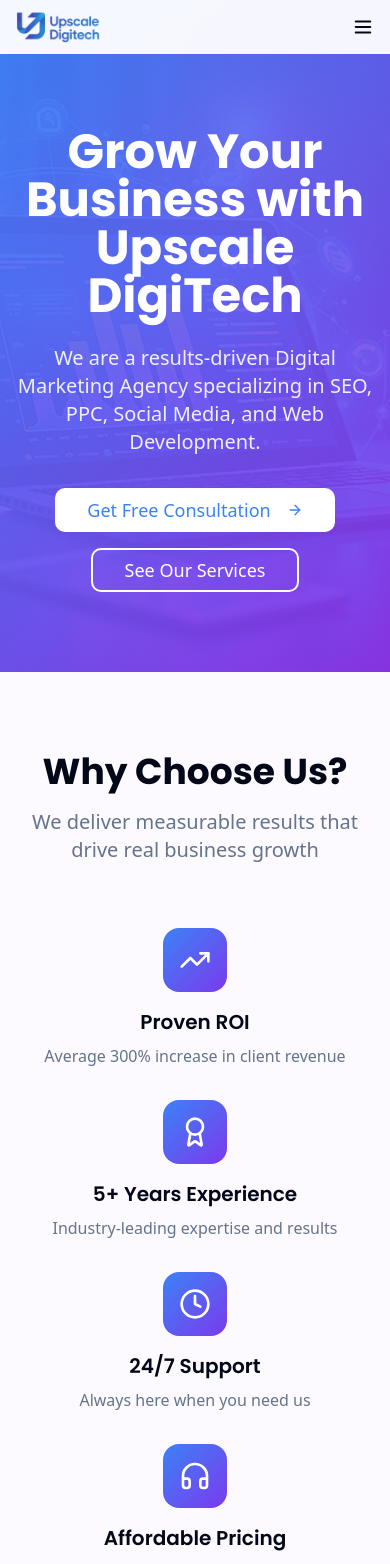
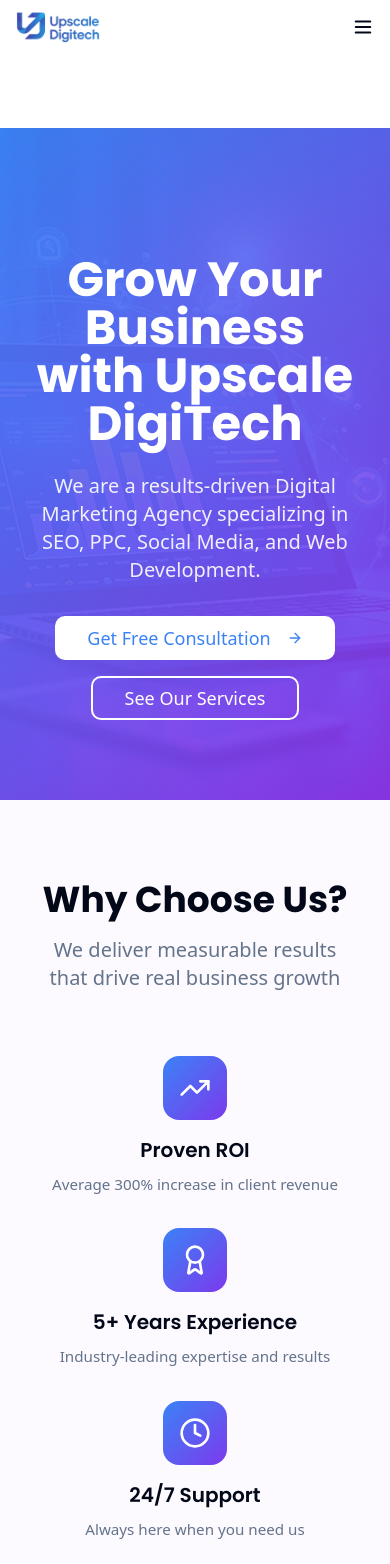
Before and after one commit to afarhan5/upscale-digitech-launchpad, a React (Vite) app: page / in a window 390 px wide. Shown: the top 1564 px of the page. Built offline with nearby package versions, Linux system fonts and the light colour scheme.

Commit message:
Apply global responsive styles

```diff
--- a/src/index.css
+++ b/src/index.css
@@ -106,20 +106,68 @@ All colors MUST be HSL.
 }
 
 @layer base {
+  html {
+    font-size: 100%;
+  }
+
   * {
     @apply border-border;
   }
 
   body {
     @apply bg-background text-foreground font-sans;
+    margin: 0;
+    padding: 0;
   }
 
-  h1, h2, h3, h4, h5, h6 {
+  h1 {
+    font-size: clamp(1.8rem, 6vw, 3.5rem);
+    line-height: 1.2;
     @apply font-poppins;
+  }
+
+  h2 {
+    font-size: clamp(1.4rem, 4.5vw, 2.5rem);
+    line-height: 1.3;
+    @apply font-poppins;
+  }
+
+  h3 {
+    font-size: clamp(1.2rem, 3.5vw, 2rem);
+    line-height: 1.3;
+    @apply font-poppins;
+  }
+
+  h4, h5, h6 {
+    font-size: clamp(1rem, 2.5vw, 1.5rem);
+    line-height: 1.4;
+    @apply font-poppins;
+  }
+
+  p, li, button, a {
+    font-size: clamp(0.95rem, 2.5vw, 1.2rem);
+    line-height: 1.6;
+  }
+
+  img {
+    max-width: 100%;
+    height: auto;
+  }
+
+  section {
+    padding: clamp(2rem, 6vw, 6rem) 0;
   }
 }
 
 @layer utilities {
+  /* Global Container */
+  .container {
+    max-width: 1200px;
+    width: 90%;
+    margin: 0 auto;
+  }
+
+  /* Gradient Utilities */
   .text-gradient {
     @apply bg-clip-text text-transparent;
     background-image: var(--gradient-primary);
@@ -137,4 +185,70 @@ All colors MUST be HSL.
   .section-gradient {
     background-image: var(--gradient-hero);
   }
+
+  /* Hero Section Responsive */
+  .hero-section {
+    text-align: center;
+    padding: clamp(2rem, 6vw, 6rem) 1rem;
+  }
+
+  .hero-buttons {
+    display: flex;
+    justify-content: center;
+    gap: 1rem;
+    flex-wrap: wrap;
+  }
+
+  .hero-buttons a,
+  .hero-buttons button {
+    flex: 1 1 auto;
+    max-width: 300px;
+    text-align: center;
+  }
+
+  /* Flex Sections */
+  .flex-section {
+    display: flex;
+    gap: 2rem;
+    flex-wrap: wrap;
+  }
+
+  .flex-item {
+    flex: 1 1 300px;
+  }
+
+  /* Responsive Grid */
+  .responsive-grid {
+    display: grid;
+    gap: 2rem;
+    grid-template-columns: repeat(auto-fit, minmax(280px, 1fr));
+  }
+
+  /* Navbar Responsive */
+  .navbar {
+    display: flex;
+    justify-content: space-between;
+    align-items: center;
+    padding: 1rem;
+  }
+
+  .nav-links {
+    display: flex;
+    gap: 1.2rem;
+  }
+
+  @media(max-width: 768px) {
+    .nav-links {
+      display: none;
+    }
+    .mobile-menu {
+      display: block;
+    }
+  }
+
+  @media(min-width: 769px) {
+    .mobile-menu {
+      display: none;
+    }
+  }
 }
```
